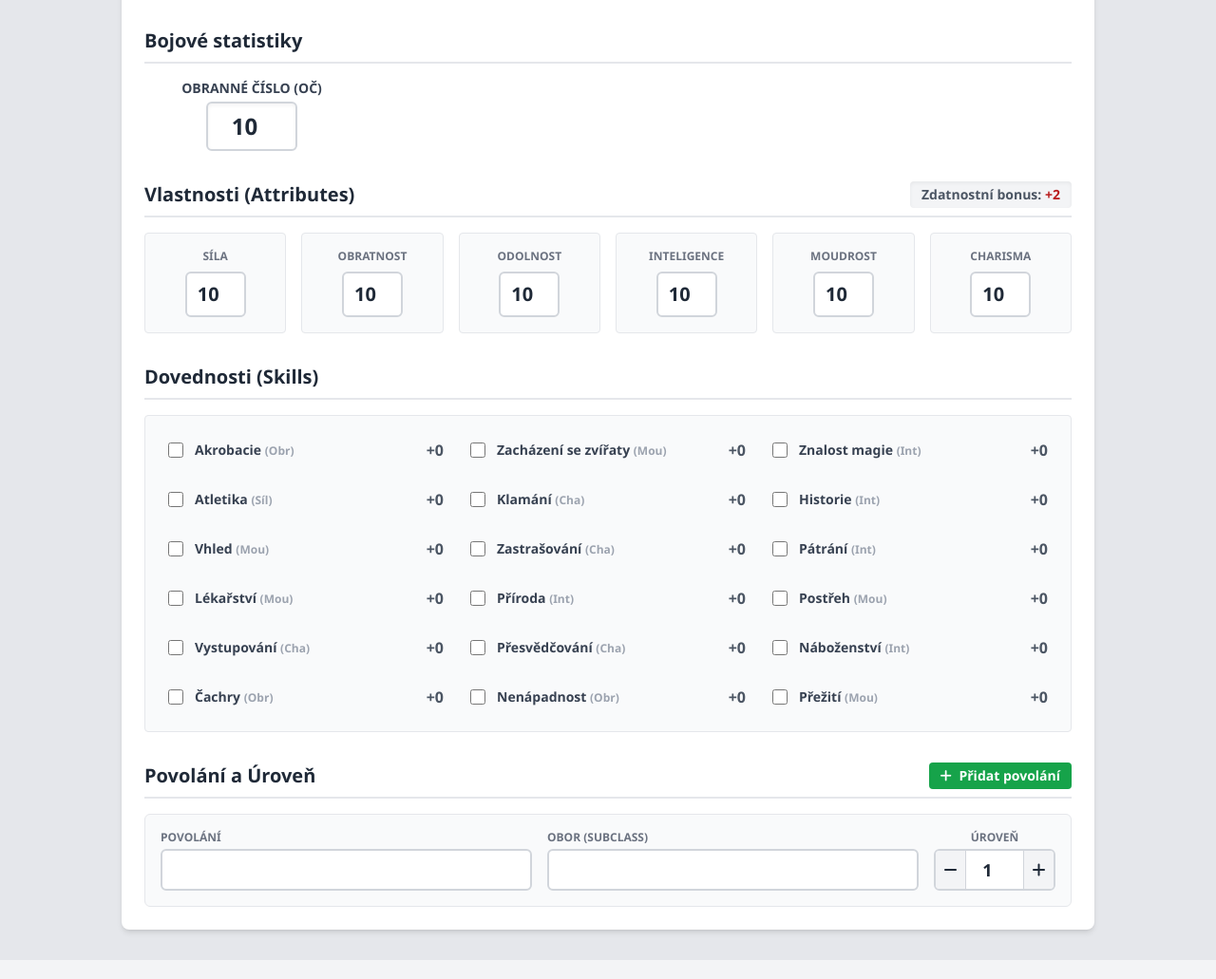
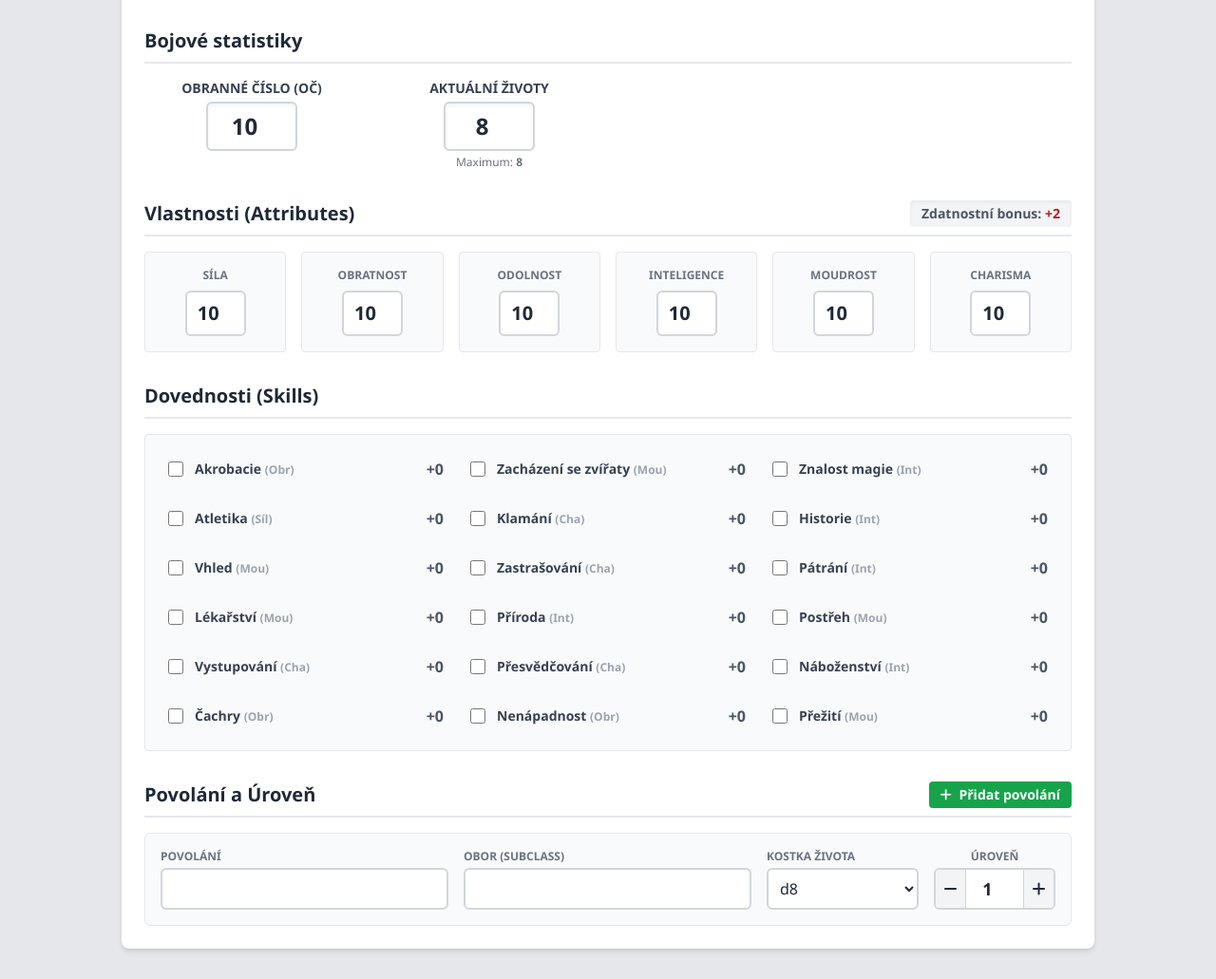
Before and after one commit to DanteCZE/printhero, a plain HTML site: page index.html in a window 1280 px wide. Shown: the part 365-1396 px from the top of the page at 95% size. Drawn offline with nearby package versions, Linux system fonts and the light colour scheme.

```diff
--- a/index.html
+++ b/index.html
@@ -279,6 +279,11 @@
                         <label class="block text-sm font-bold text-gray-700 mb-1 uppercase text-center">Obranné číslo (OČ)</label>
                         <input type="number" id="edit-ac" oninput="updateAC(this.value)" class="w-24 border-2 border-gray-300 rounded-md p-2 text-2xl text-center font-bold focus:border-red-600 focus:outline-none transition-colors shadow-inner" value="10">
                     </div>
+                    <div class="flex flex-col items-center">
+                        <label class="block text-sm font-bold text-gray-700 mb-1 uppercase text-center">Aktuální životy</label>
+                        <input type="number" id="edit-current-hp" min="0" oninput="updateCurrentHP(this.value)" class="w-24 border-2 border-gray-300 rounded-md p-2 text-2xl text-center font-bold focus:border-red-600 focus:outline-none transition-colors shadow-inner">
+                        <span class="text-xs text-gray-500 mt-1">Maximum: <span id="edit-max-hp" class="font-bold">8</span></span>
+                    </div>
                 </div>
             </div>
 
@@ -359,6 +364,19 @@
                         <div class="widget-content flex-col relative w-full h-full pb-2">
                             <i class="fa-solid fa-shield-halved text-gray-200 text-6xl absolute z-0 opacity-40 top-1/2 left-1/2 transform -translate-x-1/2 -translate-y-1/2 mt-2"></i>
                             <span class="sync-ac text-3xl font-bold mt-2 z-10 relative">10</span>
+                        </div>
+                    </div>
+
+                    <div id="widget-hp" class="widget" style="width: 100px; height: 100px;">
+                        <label class="widget-label text-[0.5rem]">Životy</label>
+                        <div class="widget-content flex-col relative w-full h-full gap-1 pt-3">
+                            <i class="fa-solid fa-heart text-red-100 text-6xl absolute z-0 opacity-60 top-1/2 left-1/2 transform -translate-x-1/2 -translate-y-1/2"></i>
+                            <div class="z-10 relative flex items-baseline gap-1">
+                                <span class="sync-current-hp text-3xl font-bold">8</span>
+                                <span class="text-gray-500">/</span>
+                                <span class="sync-max-hp text-xl font-bold">8</span>
+                            </div>
+                            <span class="text-[0.55rem] text-gray-600 z-10 relative">aktuální / maximum</span>
                         </div>
                     </div>
 
@@ -476,9 +494,10 @@
             race: '',
             background: '',
             ac: 10,
-            classes: [{ name: '', subclass: '', level: 1 }],
+            classes: [{ name: '', subclass: '', level: 1, hitDie: 'd8' }],
             attributes: { str: 10, dex: 10, con: 10, int: 10, wis: 10, cha: 10 },
             skills: {},
+            currentHp: null,
             layout: {},
             pageCount: 1
         };
@@ -489,6 +508,27 @@
 
         function getProficiencyBonus() {
             return Math.ceil(getTotalLevel() / 4) + 1;
+        }
+
+        function getMaximumHitPoints() {
+            const constitutionModifier = calculateModifier(charData.attributes.con);
+            if (!charData.classes.length) return Math.max(1, 8 + constitutionModifier);
+
+            return charData.classes.reduce((total, cls, index) => {
+                const level = Math.max(0, parseInt(cls.level, 10) || 0);
+                const hitDie = parseInt(String(cls.hitDie || 'd8').replace(/^d/, ''), 10) || 8;
+                const firstLevel = index === 0 ? Math.min(level, 1) : 0;
+                const additionalLevels = level - firstLevel;
+                return total
+                    + firstLevel * Math.max(1, hitDie + constitutionModifier)
+                    + additionalLevels * Math.max(1, Math.floor(hitDie / 2) + 1 + constitutionModifier);
+            }, 0);
+        }
+
+        function getCurrentHitPoints(maxHitPoints) {
+            if (charData.currentHp === null || charData.currentHp === undefined) return maxHitPoints;
+            const currentHp = Number(charData.currentHp);
+            return Number.isFinite(currentHp) ? Math.max(0, Math.min(maxHitPoints, currentHp)) : maxHitPoints;
         }
 
         function calculateModifier(score) {
@@ -504,6 +544,7 @@
             updatePrintAttributes();
             renderSkillsEditor();
             updatePrintSkills();
+            updatePrintHitPoints();
         }
 
         function renderPages() {
@@ -537,6 +578,24 @@
         function updateAC(value) {
             charData.ac = parseInt(value) || 0;
             document.querySelectorAll('.sync-ac').forEach(el => el.innerText = charData.ac);
+        }
+
+        function updateCurrentHP(value) {
+            charData.currentHp = parseInt(value, 10) || 0;
+            updatePrintHitPoints();
+        }
+
+        function updatePrintHitPoints() {
+            const maxHitPoints = getMaximumHitPoints();
+            const currentHitPoints = getCurrentHitPoints(maxHitPoints);
+            if (charData.currentHp !== null && charData.currentHp !== undefined) {
+                charData.currentHp = currentHitPoints;
+            }
+            document.getElementById('edit-current-hp').value = currentHitPoints;
+            document.getElementById('edit-current-hp').max = maxHitPoints;
+            document.getElementById('edit-max-hp').innerText = maxHitPoints;
+            document.querySelectorAll('.sync-current-hp').forEach(el => el.innerText = currentHitPoints);
+            document.querySelectorAll('.sync-max-hp').forEach(el => el.innerText = maxHitPoints);
         }
 
         function renderAttributesEditor() {
@@ -626,6 +685,7 @@
             container.innerHTML = '';
 
             charData.classes.forEach((cls, index) => {
+                cls.hitDie = cls.hitDie || 'd8';
                 container.insertAdjacentHTML('beforeend', `
                     <div class="bg-gray-50 p-4 rounded-md border border-gray-200 flex flex-wrap gap-4 items-end relative">
                         ${index > 0 ? `<button onclick="removeClass(${index})" class="absolute top-2 right-2 text-red-500 hover:text-red-700" title="Odebrat"><i class="fa-solid fa-times"></i></button>` : ''}
@@ -638,6 +698,16 @@
                         <div class="flex-grow min-w-[150px]">
                             <label class="block text-xs font-bold text-gray-500 mb-1 uppercase">Obor (Subclass)</label>
                             <input type="text" value="${cls.subclass}" oninput="updateClassData(${index}, 'subclass', this.value)" class="w-full border-2 border-gray-300 rounded-md p-2 focus:border-red-600 focus:outline-none">
+                        </div>
+
+                        <div class="w-40 flex-shrink-0">
+                            <label class="block text-xs font-bold text-gray-500 mb-1 uppercase">Kostka života</label>
+                            <select onchange="updateClassData(${index}, 'hitDie', this.value)" class="w-full border-2 border-gray-300 rounded-md p-2 bg-white focus:border-red-600 focus:outline-none">
+                                <option value="d6" ${cls.hitDie === 'd6' ? 'selected' : ''}>d6</option>
+                                <option value="d8" ${cls.hitDie === 'd8' ? 'selected' : ''}>d8</option>
+                                <option value="d10" ${cls.hitDie === 'd10' ? 'selected' : ''}>d10</option>
+                                <option value="d12" ${cls.hitDie === 'd12' ? 'selected' : ''}>d12</option>
+                            </select>
                         </div>
 
                         <div class="w-32 flex-shrink-0">
@@ -673,6 +743,7 @@
         function updateClassData(index, field, value) {
             charData.classes[index][field] = value;
             updatePrintClasses();
+            if (field === 'hitDie') updatePrintHitPoints();
         }
 
         function changeLevel(index, delta) {
@@ -685,7 +756,7 @@
         }
 
         function addClass() {
-            charData.classes.push({ name: '', subclass: '', level: 1 });
+            charData.classes.push({ name: '', subclass: '', level: 1, hitDie: 'd8' });
             renderClassesEditor();
             recalculateAll();
         }
@@ -957,6 +1028,8 @@
                         charData.pageCount = charData.pageCount || 1;
                         charData.attributes = charData.attributes || { str: 10, dex: 10, con: 10, int: 10, wis: 10, cha: 10 };
                         charData.skills = charData.skills || {};
+                        charData.classes.forEach(cls => { cls.hitDie = cls.hitDie || 'd8'; });
+                        if (charData.currentHp === undefined) charData.currentHp = null;
 
                         document.getElementById('edit-name').value = charData.name || '';
                         document.getElementById('edit-race').value = charData.race || '';
```
